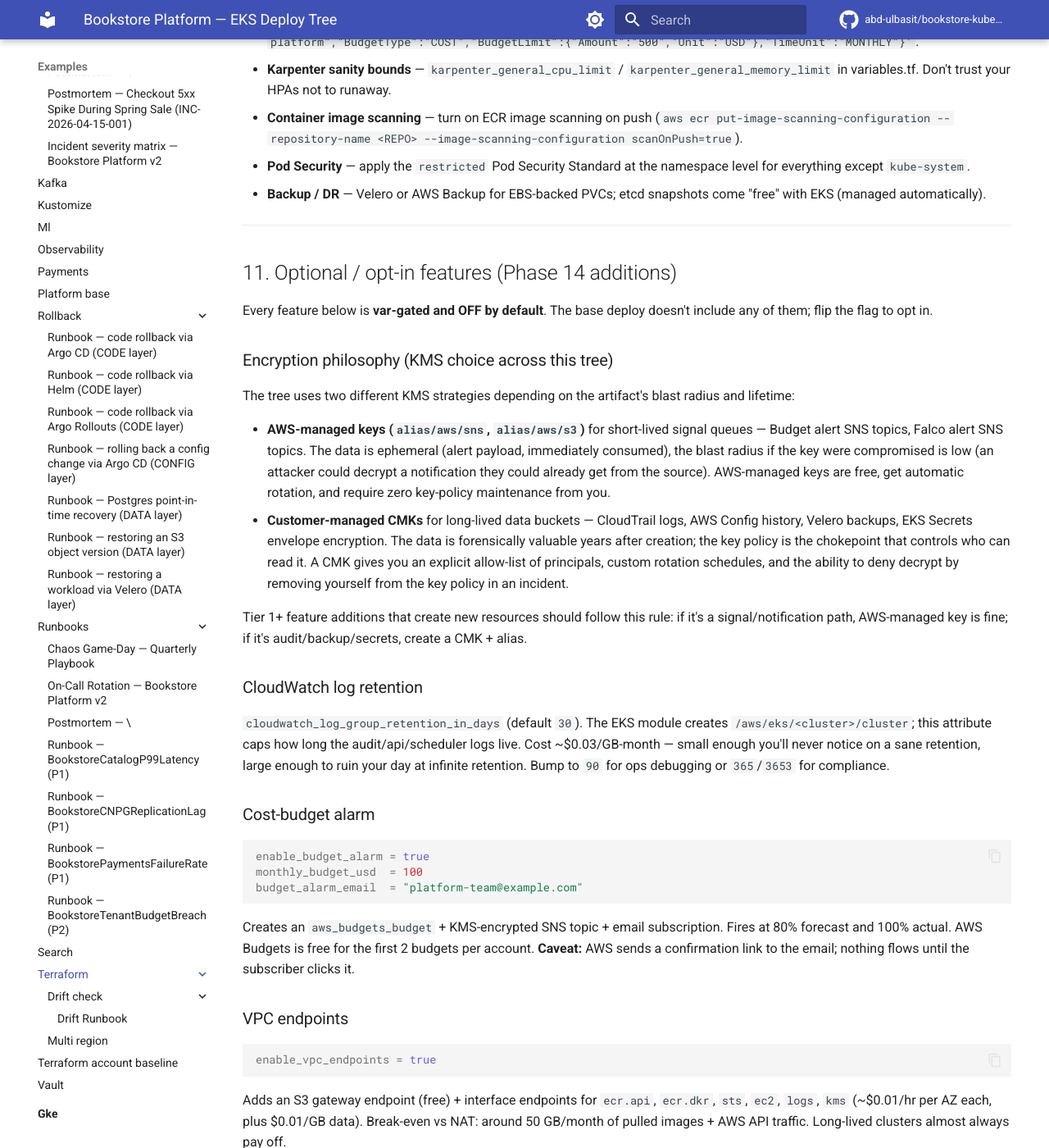
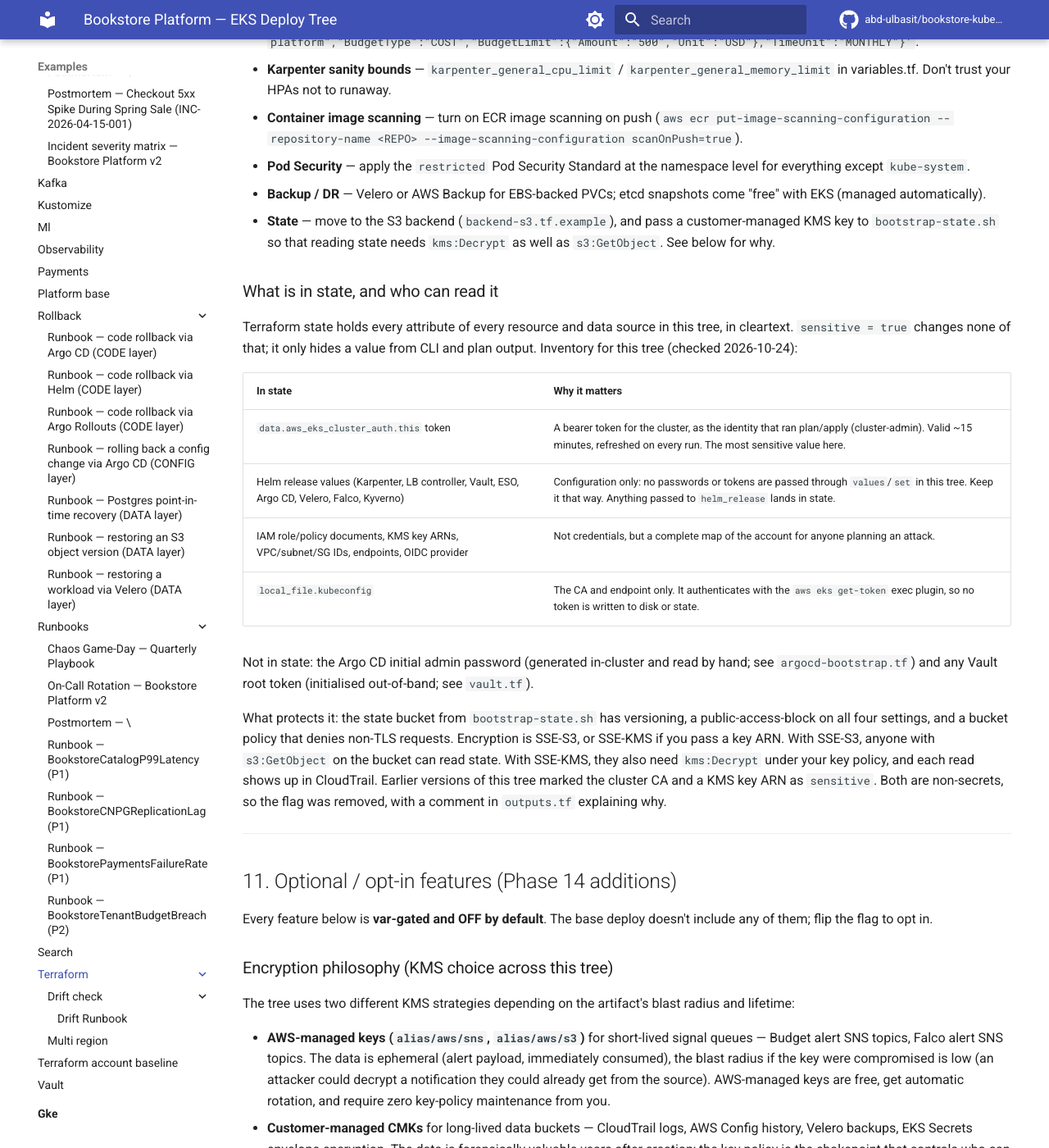
Before and after one commit to abd-ulbasit/bookstore-kubernetes-guide, an MkDocs documentation site: the page built from full-guide/examples/bookstore-platform/terraform/README.md, in a window 1280 px wide and 1400 px high, scrolled down 6824 px. Shown: the whole window at 82% size. Built offline with MkDocs 1.6.1 and Material for MkDocs 9.7.7, drawn with Linux system fonts in a browser that asks for light colours; comment, search, counter and statistics services are not loaded.

Commit message:
Harden the state bucket and say what state actually holds
bootstrap-state.sh created the state bucket with SSE-S3 and no bucket
policy, so s3:GetObject alone was enough to read state, over any
transport. Meanwhile the tree put `sensitive = true` on two non-secrets
(the cluster CA, a KMS key ARN) and never mentioned the values that
really are in state.

- bootstrap-state.sh: an optional third argument (a KMS key ARN) turns on
  SSE-KMS, so reading state also needs kms:Decrypt under a key policy you
  control, and every read shows up in CloudTrail. It also applies a
  DenyInsecureTransport bucket policy (aws:SecureTransport=false), and
  refuses to overwrite a bucket policy it did not write, because
  put-bucket-policy replaces the whole policy. SSE-S3 stays the default,
  so a lab run behaves as before. bash -n passes. Not run against AWS.
- backend-s3.tf.example: recommend kms_key_id beyond a lab. Correct the
  "Terraform 1.10+ / AWS provider >= 5.50" claim (the backend is in core;
  use_lockfile is GA in 1.11). Document the lock-object permissions and
  force-unlock. Validated as HCL.
- outputs.tf: drop `sensitive` from the CA data and the Vault KMS ARN,
  with a comment that `sensitive` only hides CLI output and does not
  protect state. Neither the module output nor the ARN is sensitive
  upstream, so plan will not complain.
- versions.tf: note that the aws_eks_cluster_auth token is persisted in
  state in cleartext. It is a ~15-minute cluster-admin bearer token.
- README: a "What is in state, and who can read it" inventory (checked:
  no credentials pass through helm_release values; the kubeconfig uses
  exec auth), plus a hardening checklist item.

Co-Authored-By: Claude Opus 5.5 <noreply@anthropic.com>

```diff
--- a/full-guide/examples/bookstore-platform/terraform/README.md
+++ b/full-guide/examples/bookstore-platform/terraform/README.md
@@ -230,6 +230,22 @@ This deploy is dev-grade. To move it to production, walk this list:
 - **Container image scanning** — turn on ECR image scanning on push (`aws ecr put-image-scanning-configuration --repository-name <REPO> --image-scanning-configuration scanOnPush=true`).
 - **Pod Security** — apply the `restricted` Pod Security Standard at the namespace level for everything except `kube-system`.
 - **Backup / DR** — Velero or AWS Backup for EBS-backed PVCs; etcd snapshots come "free" with EKS (managed automatically).
+- **State** — move to the S3 backend (`backend-s3.tf.example`), and pass a customer-managed KMS key to `bootstrap-state.sh` so that reading state needs `kms:Decrypt` as well as `s3:GetObject`. See below for why.
+
+### What is in state, and who can read it
+
+Terraform state holds every attribute of every resource and data source in this tree, in cleartext. `sensitive = true` changes none of that; it only hides a value from CLI and plan output. Inventory for this tree (checked 2026-10-24):
+
+| In state | Why it matters |
+|---|---|
+| `data.aws_eks_cluster_auth.this` token | A bearer token for the cluster, as the identity that ran plan/apply (cluster-admin). Valid ~15 minutes, refreshed on every run. The most sensitive value here. |
+| Helm release values (Karpenter, LB controller, Vault, ESO, Argo CD, Velero, Falco, Kyverno) | Configuration only: no passwords or tokens are passed through `values`/`set` in this tree. Keep it that way. Anything passed to `helm_release` lands in state. |
+| IAM role/policy documents, KMS key ARNs, VPC/subnet/SG IDs, endpoints, OIDC provider | Not credentials, but a complete map of the account for anyone planning an attack. |
+| `local_file.kubeconfig` | The CA and endpoint only. It authenticates with the `aws eks get-token` exec plugin, so no token is written to disk or state. |
+
+Not in state: the Argo CD initial admin password (generated in-cluster and read by hand; see `argocd-bootstrap.tf`) and any Vault root token (initialised out-of-band; see `vault.tf`).
+
+What protects it: the state bucket from `bootstrap-state.sh` has versioning, a public-access-block on all four settings, and a bucket policy that denies non-TLS requests. Encryption is SSE-S3, or SSE-KMS if you pass a key ARN. With SSE-S3, anyone with `s3:GetObject` on the bucket can read state. With SSE-KMS, they also need `kms:Decrypt` under your key policy, and each read shows up in CloudTrail. Earlier versions of this tree marked the cluster CA and a KMS key ARN as `sensitive`. Both are non-secrets, so the flag was removed, with a comment in `outputs.tf` explaining why.
 
 ---
 
```
Also changed, not shown: 4 other files.
